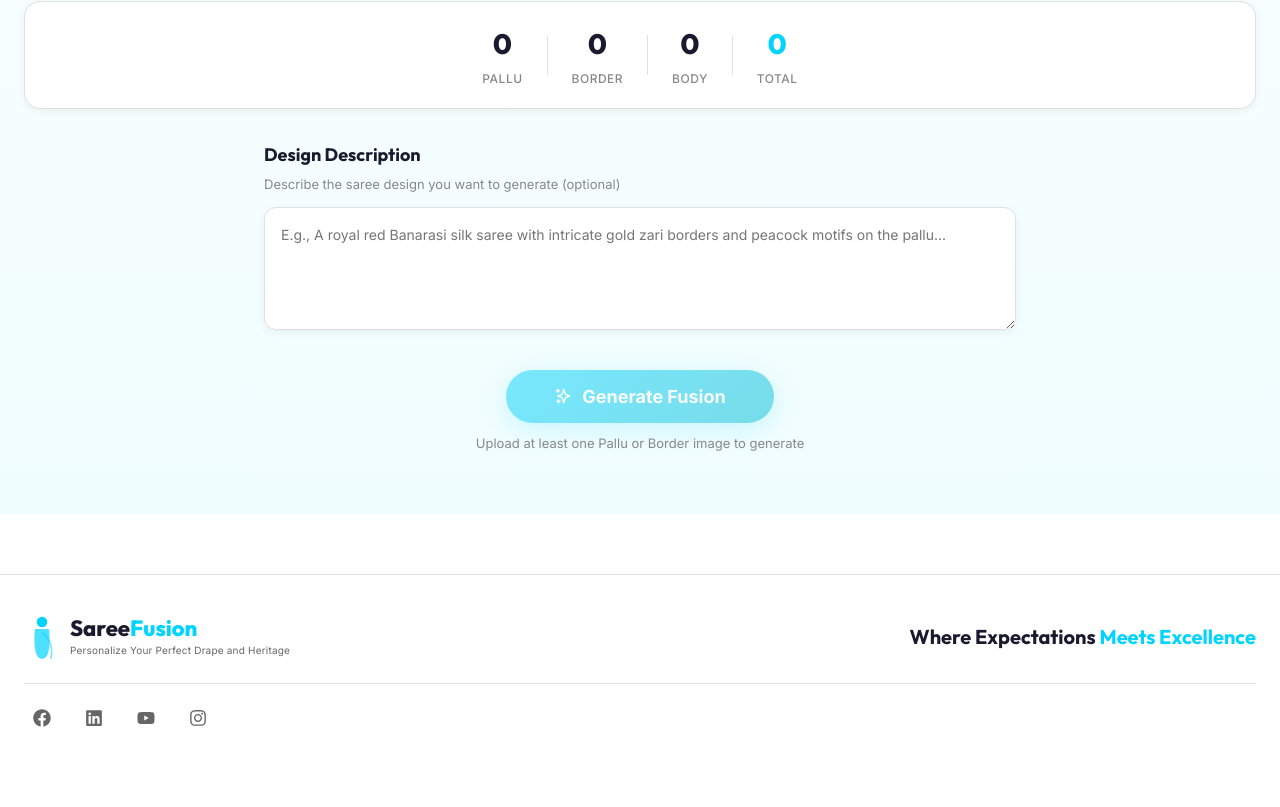
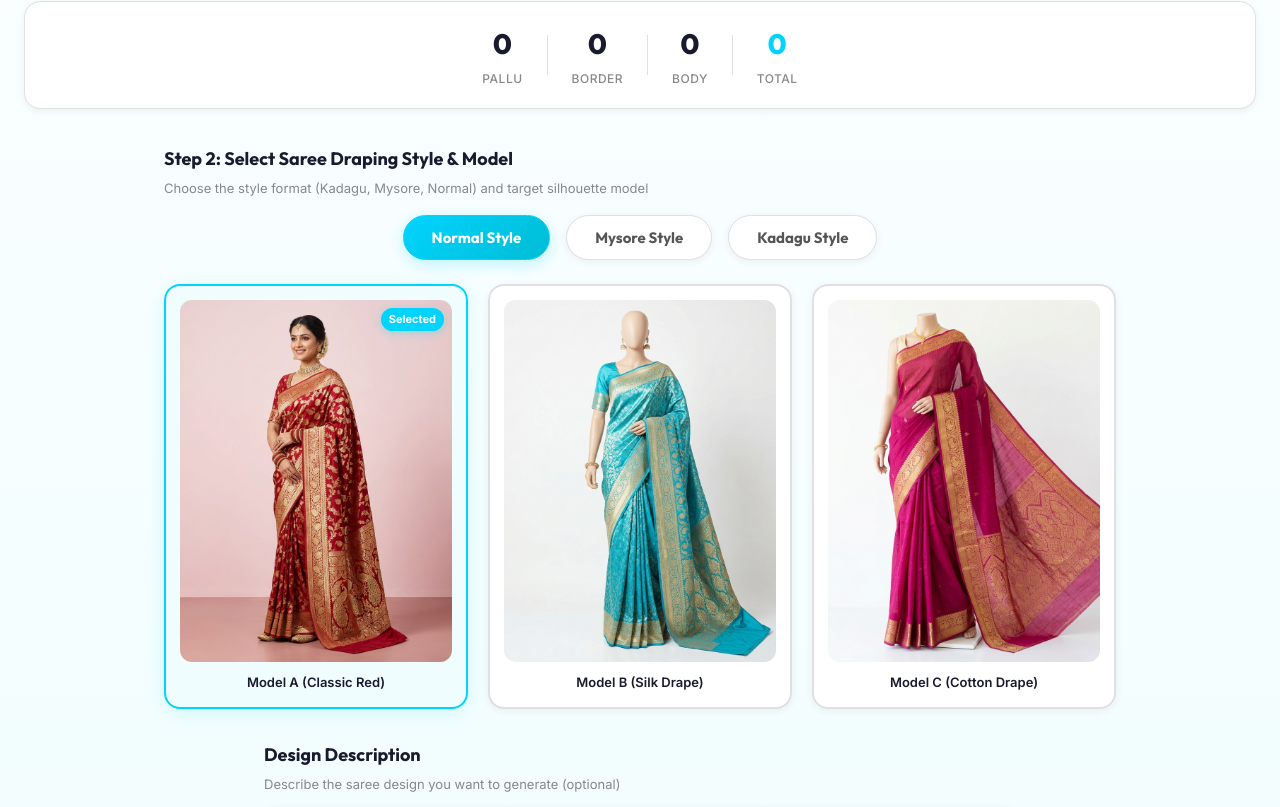
Before and after one commit to puvithk/saree-fusion, a React (Vite) app in the folder frontend/: page /design in a window 1280 px wide. Shown: the part 725-1532 px from the top of the page. Before the commit the page ends 1485 px from the top, so only its background shows below. Built offline with nearby package versions, Linux system fonts and the light colour scheme.

Commit message:
Implement Saree Draping Style and Model Silhouette selection

```diff
--- a/frontend/src/App.css
+++ b/frontend/src/App.css
@@ -2347,3 +2347,123 @@ textarea {
     display: none;
   }
 }
+
+/* Style & Model Selection Section */
+.style-selection-section {
+  max-width: 1000px;
+  margin: 36px auto 0;
+  padding: 0 24px;
+}
+
+.style-tabs {
+  display: flex;
+  justify-content: center;
+  gap: 16px;
+  margin-bottom: 24px;
+  margin-top: 16px;
+}
+
+.style-tab-btn {
+  padding: 12px 28px;
+  font-family: var(--font-display);
+  font-size: 15px;
+  font-weight: 700;
+  border-radius: var(--radius-full);
+  border: 1px solid var(--gray-7);
+  background: var(--white);
+  color: var(--gray-2);
+  transition: all var(--transition);
+  box-shadow: var(--shadow-sm);
+}
+
+.style-tab-btn:hover {
+  border-color: var(--cyan);
+  color: var(--cyan);
+  transform: translateY(-1px);
+}
+
+.style-tab-btn.active {
+  background: linear-gradient(135deg, var(--cyan), var(--cyan-dark));
+  color: var(--white);
+  border-color: var(--cyan);
+  box-shadow: 0 4px 16px rgba(0, 212, 255, 0.25);
+}
+
+.model-grid {
+  display: grid;
+  grid-template-columns: repeat(3, 1fr);
+  gap: 20px;
+  margin-top: 16px;
+}
+
+.model-card {
+  background: var(--white);
+  border-radius: var(--radius-lg);
+  border: 2px solid var(--gray-7);
+  padding: 14px;
+  text-align: center;
+  cursor: pointer;
+  transition: all var(--transition);
+  box-shadow: var(--shadow-sm);
+  display: flex;
+  flex-direction: column;
+  align-items: center;
+  gap: 10px;
+}
+
+.model-card:hover {
+  transform: translateY(-3px);
+  border-color: var(--cyan-light);
+  box-shadow: var(--shadow-md);
+}
+
+.model-card.active {
+  border-color: var(--cyan);
+  background: var(--cyan-bg);
+  box-shadow: 0 4px 20px rgba(0, 212, 255, 0.15);
+}
+
+.model-img-wrapper {
+  position: relative;
+  width: 100%;
+  aspect-ratio: 3 / 4;
+  border-radius: var(--radius-md);
+  overflow: hidden;
+  background: #fcf8f8;
+}
+
+.model-preview-img {
+  width: 100%;
+  height: 100%;
+  object-fit: cover;
+  transition: transform 0.3s ease;
+}
+
+.model-card:hover .model-preview-img {
+  transform: scale(1.04);
+}
+
+.model-selected-badge {
+  position: absolute;
+  top: 8px;
+  right: 8px;
+  background: var(--cyan);
+  color: var(--white);
+  font-size: 11px;
+  font-weight: 700;
+  padding: 3px 8px;
+  border-radius: var(--radius-full);
+  box-shadow: 0 2px 8px rgba(0, 212, 255, 0.3);
+}
+
+.model-name {
+  font-size: 13px;
+  font-weight: 600;
+  color: var(--dark);
+}
+
+@media (max-width: 768px) {
+  .model-grid {
+    grid-template-columns: 1fr;
+  }
+}
--- a/frontend/src/pages/Design.jsx
+++ b/frontend/src/pages/Design.jsx
@@ -4,11 +4,44 @@ import { FiUploadCloud, FiX, FiImage } from 'react-icons/fi';
 import { HiOutlineSparkles } from 'react-icons/hi';
 import sareesilhouette from '../assets/saree-silhouette.png';
 
+import redSaree from '../assets/red-saree.png';
+import silkSaree from '../assets/silk-saree.png';
+import cottonSaree from '../assets/cotton-saree.png';
+import traditionalSaree from '../assets/traditional-saree.png';
+import bridalSaree from '../assets/bridal-saree.png';
+
 const COMPONENT_TYPES = [
   { key: 'pallu', label: 'Pallu Images', description: 'Upload pallu designs for your saree', maxFiles: 5 },
   { key: 'border', label: 'Border Images', description: 'Upload border patterns for your saree', maxFiles: 5 },
   { key: 'body', label: 'Body Images', description: 'Upload body fabric designs for your saree', maxFiles: 5 },
 ];
+
+const STYLES = {
+  normal: {
+    label: 'Normal Style',
+    models: [
+      { id: 'model_1', name: 'Model A (Classic Red)', image: redSaree },
+      { id: 'model_2', name: 'Model B (Silk Drape)', image: silkSaree },
+      { id: 'model_3', name: 'Model C (Cotton Drape)', image: cottonSaree },
+    ],
+  },
+  mysore: {
+    label: 'Mysore Style',
+    models: [
+      { id: 'model_1', name: 'Model A (Traditional)', image: traditionalSaree },
+      { id: 'model_2', name: 'Model B (Bridal Zari)', image: bridalSaree },
+      { id: 'model_3', name: 'Model C (Silk Drape)', image: silkSaree },
+    ],
+  },
+  kadagu: {
+    label: 'Kadagu Style',
+    models: [
+      { id: 'model_1', name: 'Model A (Cotton Drape)', image: cottonSaree },
+      { id: 'model_2', name: 'Model B (Traditional)', image: traditionalSaree },
+      { id: 'model_3', name: 'Model C (Bridal Zari)', image: bridalSaree },
+    ],
+  },
+};
 
 function UploadCard({ type, files, onFilesAdd, onFileRemove }) {
   const inputRef = useRef(null);
@@ -119,6 +152,13 @@ export default function Design() {
   });
   const [description, setDescription] = useState('');
   const [isGenerating, setIsGenerating] = useState(false);
+  const [selectedStyle, setSelectedStyle] = useState('normal'); // 'normal' | 'mysore' | 'kadagu'
+  const [selectedModel, setSelectedModel] = useState('model_1'); // 'model_1' | 'model_2' | 'model_3'
+
+  const handleStyleChange = (style) => {
+    setSelectedStyle(style);
+    setSelectedModel('model_1');
+  };
 
   const handleFilesAdd = (key, newFiles) => {
     const type = COMPONENT_TYPES.find((t) => t.key === key);
@@ -155,6 +195,8 @@ export default function Design() {
       uploads.border.forEach((item) => formData.append('border', item.file));
       uploads.body.forEach((item) => formData.append('body', item.file));
       formData.append('description', description);
+      formData.append('style', selectedStyle);
+      formData.append('model', selectedModel);
 
       const response = await fetch('http://localhost:5000/api/generate', {
         method: 'POST',
@@ -197,15 +239,15 @@ export default function Design() {
           <div className="step-number">1</div>
           <span className="step-label">Upload Components</span>
         </div>
-        <div className="step-connector" />
-        <div className="design-step">
+        <div className="step-connector active" />
+        <div className="design-step active">
           <div className="step-number">2</div>
-          <span className="step-label">Describe Design</span>
+          <span className="step-label">Select Style & Model</span>
         </div>
-        <div className="step-connector" />
-        <div className="design-step">
+        <div className="step-connector active" />
+        <div className="design-step active">
           <div className="step-number">3</div>
-          <span className="step-label">Generate Fusion</span>
+          <span className="step-label">Describe & Generate</span>
         </div>
       </div>
 
@@ -247,6 +289,43 @@ export default function Design() {
         </div>
       </div>
 
+      {/* Style & Model Selection Section */}
+      <div className="style-selection-section">
+        <h3 className="design-desc-title">Step 2: Select Saree Draping Style & Model</h3>
+        <p className="design-desc-hint" style={{ marginBottom: '16px' }}>Choose the style format (Kadagu, Mysore, Normal) and target silhouette model</p>
+
+        <div className="style-tabs">
+          {Object.entries(STYLES).map(([key, styleObj]) => (
+            <button
+              key={key}
+              type="button"
+              className={`style-tab-btn ${selectedStyle === key ? 'active' : ''}`}
+              onClick={() => handleStyleChange(key)}
+            >
+              {styleObj.label}
+            </button>
+          ))}
+        </div>
+
+        <div className="model-grid">
+          {STYLES[selectedStyle].models.map((model) => (
+            <div
+              key={model.id}
+              className={`model-card ${selectedModel === model.id ? 'active' : ''}`}
+              onClick={() => setSelectedModel(model.id)}
+            >
+              <div className="model-img-wrapper">
+                <img src={model.image} alt={model.name} className="model-preview-img" />
+                {selectedModel === model.id && (
+                  <div className="model-selected-badge">Selected</div>
+                )}
+              </div>
+              <span className="model-name">{model.name}</span>
+            </div>
+          ))}
+        </div>
+      </div>
+
       {/* Description */}
       <div className="design-description-section">
         <h3 className="design-desc-title">Design Description</h3>
```
Also changed, not shown: 1 other file (tests, documents, lock files or other folders).
